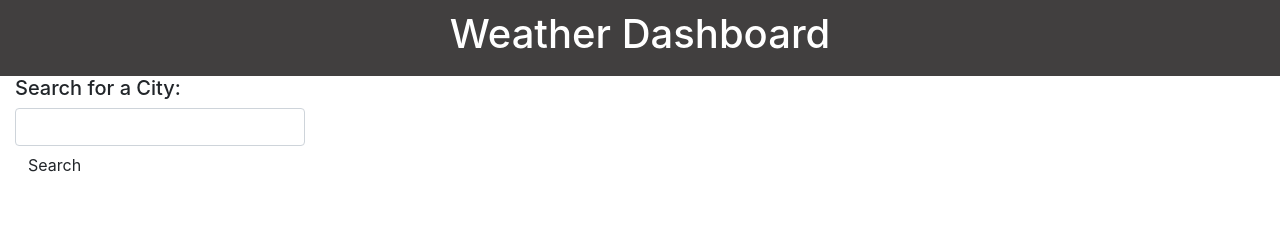
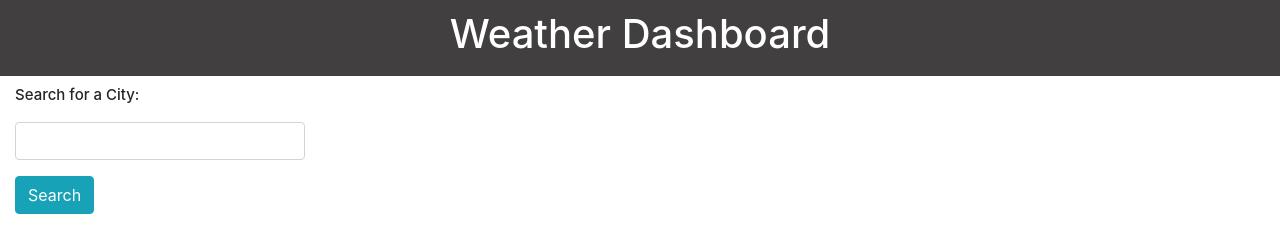
Before and after one commit to SpencerFife/weather-api, a plain HTML site: page index.html in a window 1280 px wide. Drawn offline with nearby package versions, Linux system fonts and the light colour scheme.

Commit message:
formatting the search button

```diff
--- a/index.html
+++ b/index.html
@@ -23,8 +23,10 @@
     <div class="form-group col-md-3">
       <h1 id="citySearch">Search for a City:</h1>
       <input type="text" class="form-control" id="inputCity" />
-      <button type="button" id="searchButton" class="btn btn-default">
-        <span class="glyphicon glyphicon-search">Search</span>
+    </div>
+    <div class="col-md-3">
+      <button type="button" id="searchButton" class="btn btn-info">
+        Search
       </button>
     </div>
     <!--div for displaying cities-->
--- a/javascript.js
+++ b/javascript.js
@@ -1,6 +1,6 @@
 //ajax
 $.ajax({
-    url:
+    url: ''
     method: 'GET'
 })
 //javascript
--- a/style.css
+++ b/style.css
@@ -7,5 +7,8 @@
 }
 
 #citySearch {
-    font-size: 20px;
+    padding: 10px 0px 10px 0px;
+    font-size: 15px;
 }
+
+.button {}
```
